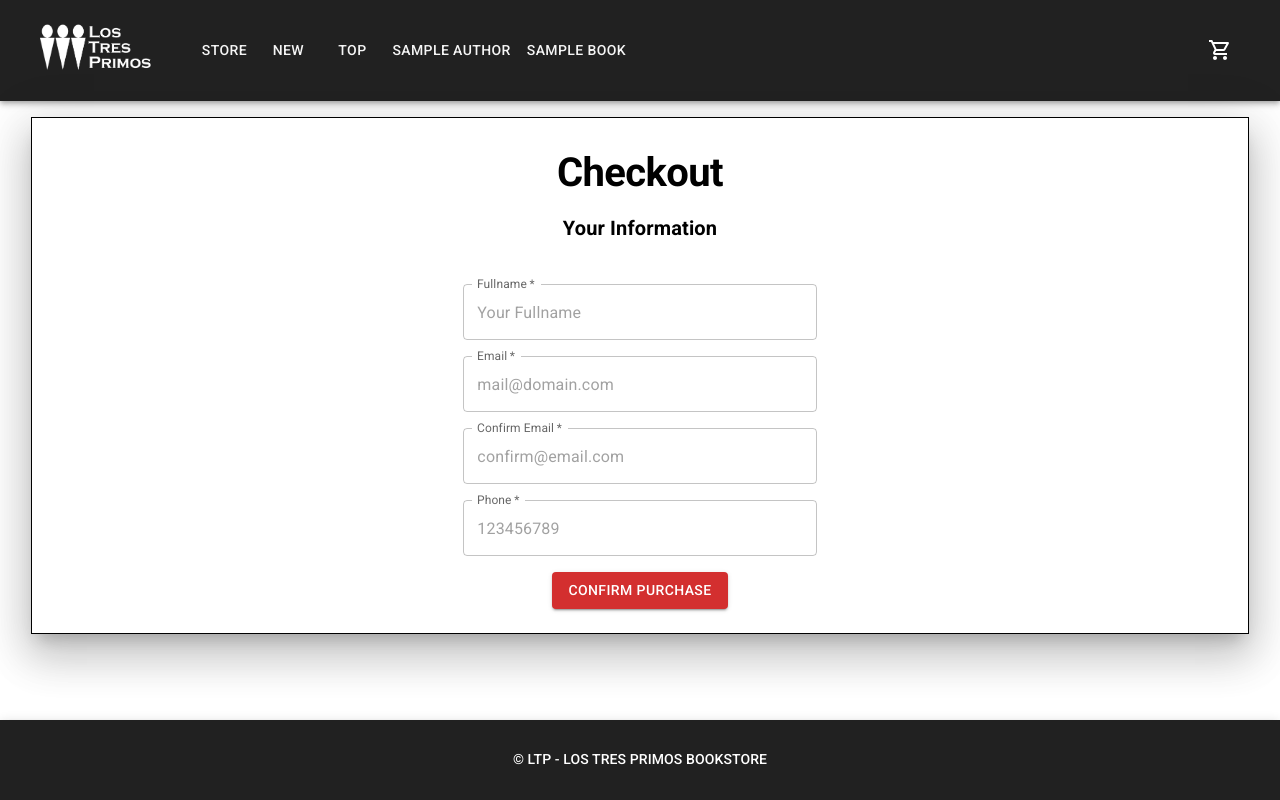
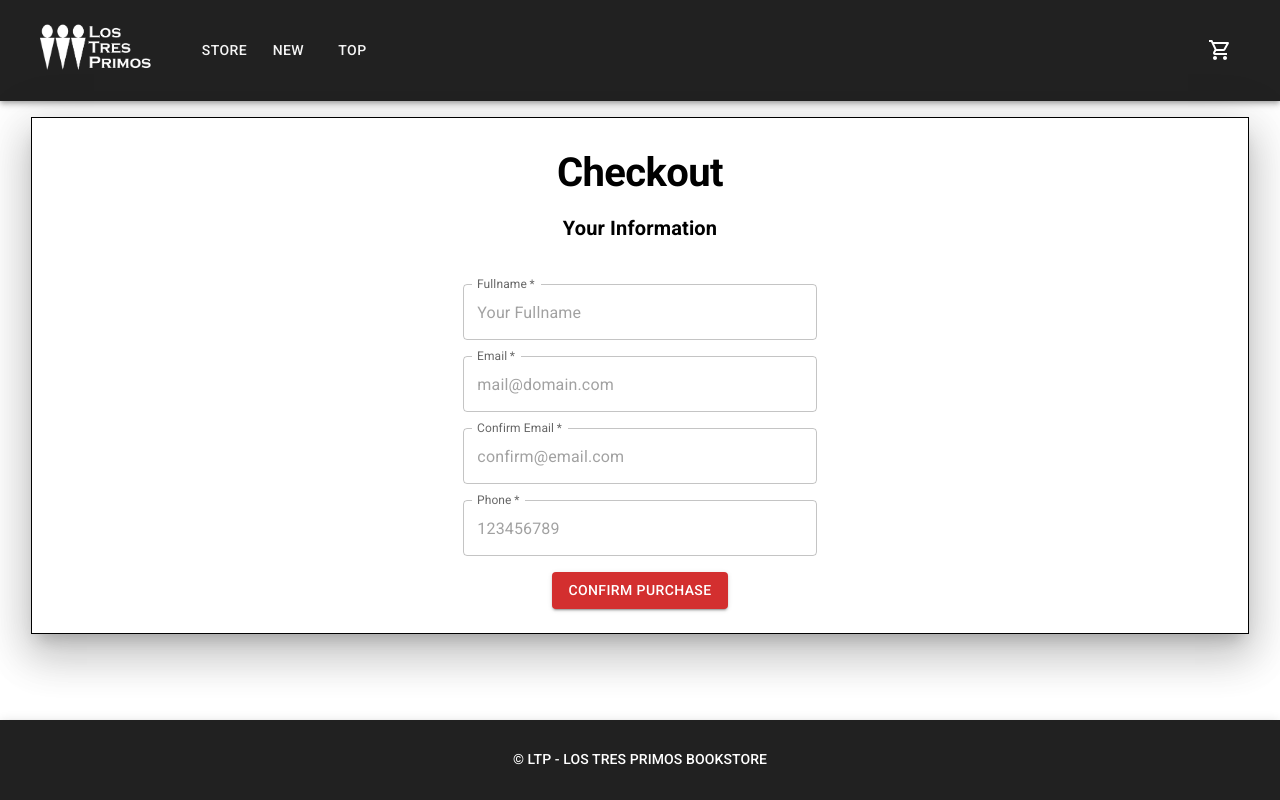
Before and after one commit to spy0x/CoderHouse-ReactJS, a React (Create React App) app: page /checkout in a window 1280 px wide. Built offline with nearby package versions, Linux system fonts and the light colour scheme.

Commit message:
checkoutsummary changed to checkoutbrief

```diff
--- a/src/components/Checkout.jsx
+++ b/src/components/Checkout.jsx
@@ -14,7 +14,7 @@ import { addDoc, collection, getFirestore, serverTimestamp } from "firebase/fire
 import { context } from "./CartContext";
 import Swal from "sweetalert2";
 import CheckoutSuccess from "./CheckoutSuccess";
-import CheckoutSummary from "./CheckoutSummary";
+import CheckoutBrief from "./CheckoutBrief";
 
 const boxStyle = {
   width: { xs: "100%", sm: "90%" },
@@ -184,7 +184,7 @@ export default function Checkout() {
           </Grid>
           {cart.length > 0 && (
             <Grid item xs={10} md={5}>
-              <CheckoutSummary cart={cart} />
+              <CheckoutBrief cart={cart} />
             </Grid>
           )}
         </Grid>
--- a/src/components/CheckoutSummary.jsx
+++ b/src/components/CheckoutBrief.jsx
@@ -1,7 +1,7 @@
 import React from "react";
 import { Typography } from "@mui/material";
 
-export default function CheckoutSummary({ cart }) {
+export default function CheckoutBrief({ cart }) {
   return (
     <>
       <Typography align="center" variant="h5" color="initial" sx={{fontWeight: 'bold'}}>
--- a/src/components/Navbar.jsx
+++ b/src/components/Navbar.jsx
@@ -10,10 +10,8 @@ import CartWidget from "./CartWidget";
 const navBarBackground = grey[900];
 const pages = [
   { name: "Store", url: "/" },
-  { name: "NEW", url: "/books/category/new" },
-  { name: "TOP", url: "/books/category/top" },
-  { name: "Sample Author", url: "/books/author/Juza_Unno" },
-  { name: "Sample Book", url: "/books/isbn/9789569673245" },
+  { name: "New", url: "/books/category/new" },
+  { name: "Top", url: "/books/category/top" },
 ];
 
 function MyNavBar() {
@@ -67,7 +65,7 @@ function MyNavBar() {
             >
               {pages.map((page, id) => (
                 <MenuItem key={id}>
-                  <Link to={page.url} style={{ textDecoration: "none" }}>
+                  <Link to={page.url} style={{ textDecoration: "none", color: "inherit" }}>
                     <Typography textAlign="center">{page.name}</Typography>
                   </Link>
                 </MenuItem>
```
